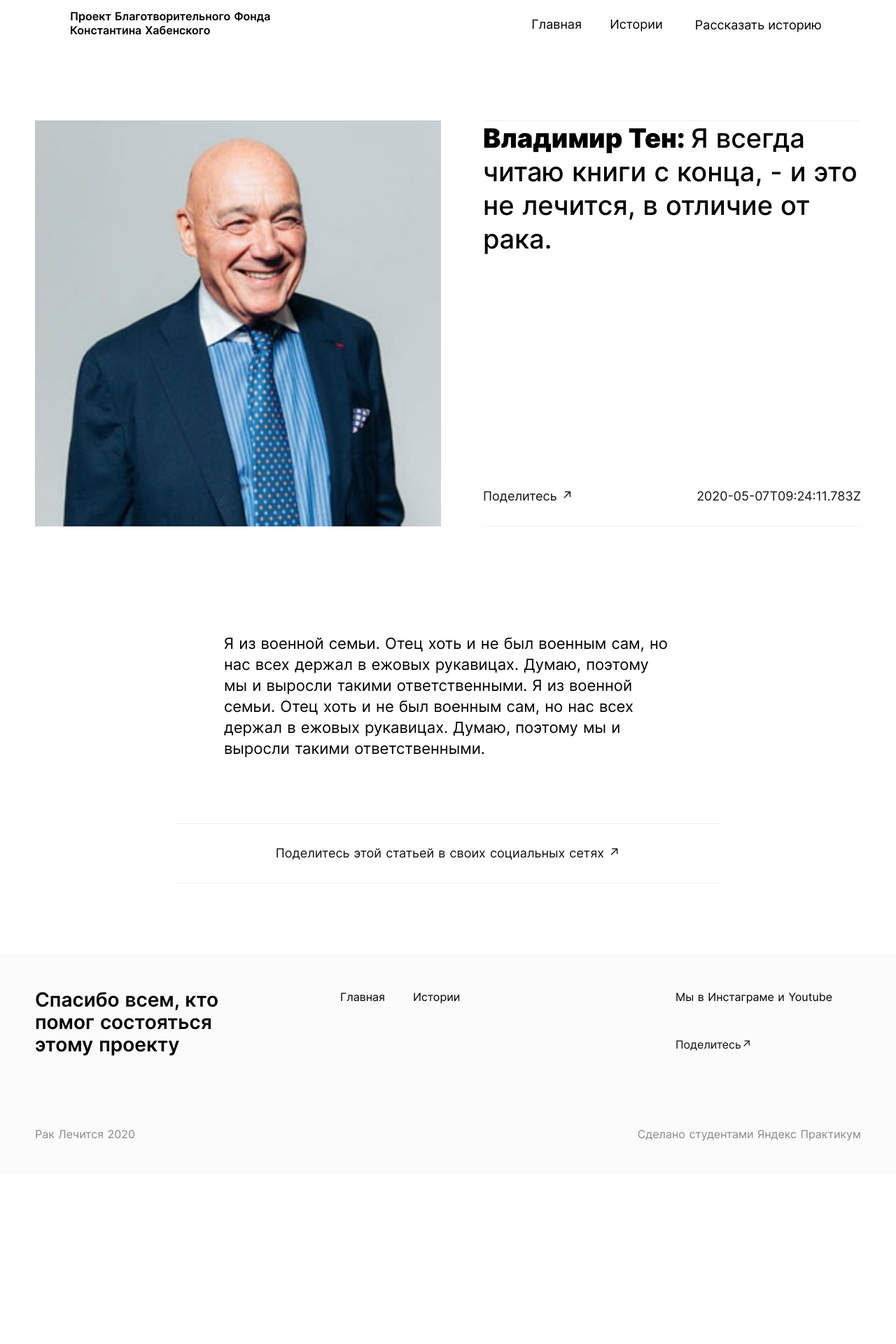
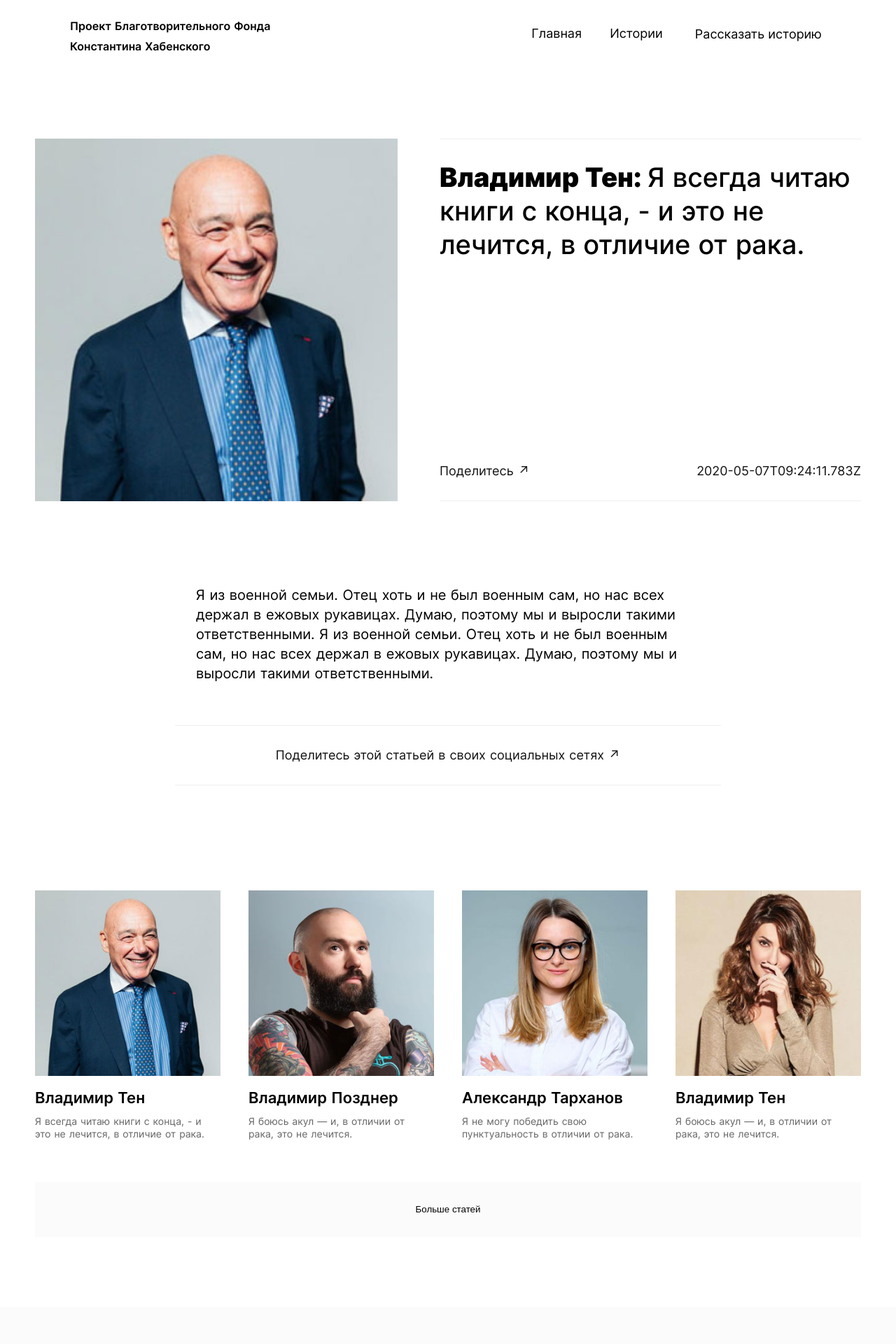
Before and after one commit to ospas312/project_raklechitsa, a Nuxt app: page /stories/1 in a window 1280 px wide. Shown: the top 1920 px of the page at 70% size. Before the commit the page ends 1678 px from the top, so only its background shows below. Built offline with nearby package versions, Linux system fonts and the light colour scheme.

Commit message:
a lot of fixes and changes desc in pull reg

```diff
--- a/components/Header.vue
+++ b/components/Header.vue
@@ -17,7 +17,9 @@
     </div>
     <container class="header__container">
       <h2 class="header__title">
-        Проект Благотворительного Фонда Константина Хабенского
+        <a href="/" class="header__logo-link"
+          >Проект Благотворительного Фонда Константина Хабенского
+        </a>
       </h2>
       <header-menu class="header__menu"></header-menu>
     </container>
@@ -71,6 +73,10 @@ export default {
 .header__title {
   max-width: 340px;
   min-height: 40px;
+}
+
+.header__logo-link {
+  text-decoration: none;
   font-family: Inter;
   font-style: normal;
   font-weight: 600;
@@ -78,7 +84,6 @@ export default {
   line-height: 20px;
   color: black;
 }
-
 .header__menu {
 }
 @media screen and (max-width: 320px) {
--- a/components/Stories.vue
+++ b/components/Stories.vue
@@ -4,7 +4,7 @@
       <h2 class="stories__title">Истории неизлечимых привычек</h2>
       <div class="stories__container">
         <story
-          v-for="story in stories.slice(0, storiesOnMainPage)"
+          v-for="story in stories.slice(0, storiesOnPage)"
           :key="story.id"
           :storyImageSrc="story.storyImageSrcData"
           :storyImageAlt="story.storyImageAltData"
@@ -50,8 +50,35 @@ export default {
   data() {
     return {
       buttonMoreData: 'Больше статей',
-      storiesOnMainPage: 8,
+      storiesOnPage: 8,
+      storiesOnPageDesktop: 8,
+      storiesOnPageTabled: 9,
+      storiesOnPageMobile: 6,
     };
+  },
+  mounted: function() {
+    /*вешаем слушатель на ресайз окна пусть реагирует, нам не жалко */
+    window.addEventListener('resize', () => {
+      if (window.innerWidth > 768) {
+        this.storiesOnPage = this.storiesOnPageDesktop;
+      }
+      if (window.innerWidth <= 768 && window.innerWidth > 320) {
+        this.storiesOnPage = this.storiesOnPageTabled;
+      }
+      if (window.innerWidth <= 320) {
+        this.storiesOnPage = this.storiesOnPageMobile;
+      }
+    });
+    /* При загузке станицы выставляем значение */
+    if (window.innerWidth > 768) {
+      this.storiesOnPage = this.storiesOnPageDesktop;
+    }
+    if (window.innerWidth <= 768 && window.innerWidth > 320) {
+      this.storiesOnPage = this.storiesOnPageTabled;
+    }
+    if (window.innerWidth <= 320) {
+      this.storiesOnPage = this.storiesOnPageMobile;
+    }
   },
 };
 </script>
@@ -163,6 +190,7 @@ export default {
   background-color: #fbfbfb;
   border: 0;
   outline: none;
+  padding: 0;
 }
 @media screen and (max-width: 1280px) {
   .stories__button-more {
--- a/pages/stories/_id.vue
+++ b/pages/stories/_id.vue
@@ -7,7 +7,7 @@
           :src="currentStory[0].storyImageSrcData"
           :alt="currentStory[0].storyImageAltData"
         />
-        <div class="full-story__content">
+
         <p class="full-story__author">
           {{ `${currentStory[0].storyTitleData}:` }}
           <span class="full-story__quote">{{
@@ -15,11 +15,8 @@
           }}</span>
         </p>
         <div class="full-story__inner-container">
-            <a href="#" class="full-story__share"
-              >Поделитесь &UpperRightArrow;</a
-            >
+          <a href="#" class="full-story__share">Поделитесь &UpperRightArrow;</a>
           <p class="full-story__date">{{ currentStory[0].storyDateData }}</p>
-          </div>
         </div>
       </div>
       <p class="full-story__text">{{ currentStory[0].storytextData }}</p>
@@ -29,6 +26,27 @@
           >Поделитесь этой статьей в своих социальных сетях &UpperRightArrow;</a
         >
       </div>
+      <div class="stories__container">
+        <story
+          v-for="story in stories.slice(0, storiesOnPage)"
+          :key="story.id"
+          :storyImageSrc="story.storyImageSrcData"
+          :storyImageAlt="story.storyImageAltData"
+          :storyTitle="story.storyTitleData"
+          :storyQuote="story.storyQuoteData"
+          :storyClass="'story'"
+          :storyImageClass="'story__image'"
+          :storyTitleClass="'story__title'"
+          :storyQuoteClass="'story__quote'"
+          @storyClick="storyClickHandler(story.id)"
+        />
+      </div>
+      <nxt-button
+        @btnClick="$router.push('/stories')"
+        :buttonType="button"
+        :buttonClass="'stories__button-more'"
+        :buttonText="buttonMoreData"
+      />
     </container>
   </section>
 </template>
@@ -36,10 +54,21 @@
 <script>
 import Story from '@/components/ui/Story.vue';
 import Container from '@/components/ui/Container';
+import Button from '@/components/ui/Button.vue';
 export default {
   components: {
     story: Story,
     container: Container,
+    'nxt-button': Button,
+  },
+  data() {
+    return {
+      buttonMoreData: 'Больше статей',
+      storiesOnPage: 4,
+      storiesOnPageDesktop: 4,
+      storiesOnPageTabled: 3,
+      storiesOnPageMobile: 2,
+    };
   },
   computed: {
     stories() {
@@ -50,6 +79,30 @@ export default {
       return this.stories.filter(item => item['id'] === this.$route.params.id);
     },
   },
+  mounted: function() {
+    /*вешаем слушатель на ресайз окна пусть реагирует, нам не жалко */
+    window.addEventListener('resize', () => {
+      if (window.innerWidth > 768) {
+        this.storiesOnPage = this.storiesOnPageDesktop;
+      }
+      if (window.innerWidth <= 768 && window.innerWidth > 320) {
+        this.storiesOnPage = this.storiesOnPageTabled;
+      }
+      if (window.innerWidth <= 320) {
+        this.storiesOnPage = this.storiesOnPageMobile;
+      }
+    });
+    /* При загузке станицы выставляем значение */
+    if (window.innerWidth > 768) {
+      this.storiesOnPage = this.storiesOnPageDesktop;
+    }
+    if (window.innerWidth <= 768 && window.innerWidth > 320) {
+      this.storiesOnPage = this.storiesOnPageTabled;
+    }
+    if (window.innerWidth <= 320) {
+      this.storiesOnPage = this.storiesOnPageMobile;
+    }
+  },
 };
 </script>
 
@@ -58,23 +111,55 @@ export default {
   padding: 100px 0;
 }
 
+@media screen and (max-width: 768px) {
+  .full-story {
+    padding: 80px 0;
+  }
+}
+
 .full-story__container {
   display: grid;
+  grid-template-areas:
+    'image title  '
+    'image container ';
   grid-template-columns: 580px 1fr;
   column-gap: 60px;
 }
 
-.full-story__image {
-  width: 580px;
-  height: 580px;
+@media screen and (max-width: 1280px) {
+  .full-story__container {
+    grid-template-columns: 518px 1fr;
+  }
 }
 
-.full-story__content {
-  display: flex;
-  flex-direction: column;
-  justify-content: space-between;
-  border-top: 1px solid #efefef;
+@media screen and (max-width: 1024px) {
+  .full-story__container {
+    grid-template-columns: 407px 1fr;
   }
+}
+
+@media screen and (max-width: 768px) {
+  .full-story__container {
+    grid-template-areas:
+      'title'
+      'image'
+      'container';
+    grid-template-columns: 1fr;
+    row-gap: 60px;
+    margin: 0 auto;
+  }
+}
+.full-story__image {
+  width: 100%;
+  grid-area: image;
+}
+@media screen and (max-width: 768px) {
+  .full-story__image {
+    width: 420px;
+    justify-self: center;
+  }
+}
+
 .full-story__author {
   font-family: Inter;
   font-style: normal;
@@ -82,8 +167,22 @@ export default {
   font-size: 38px;
   line-height: 48px;
   color: #000000;
-  padding: 0;
+  padding: 30px 0 0;
   margin: 0;
+  grid-area: title;
+  border-top: 1px solid #efefef;
+}
+@media screen and (max-width: 1024px) {
+  .full-story__author {
+    font-size: 30px;
+    line-height: 38px;
+  }
+}
+
+@media screen and (max-width: 768px) {
+  .full-story__author {
+    padding: 20px 24px 0;
+  }
 }
 .full-story__quote {
   font-family: Inter;
@@ -96,10 +195,19 @@ export default {
   margin: 0;
 }
 
+@media screen and (max-width: 1024px) {
+  .full-story__quote {
+    font-size: 30px;
+    line-height: 38px;
+  }
+}
 .full-story__inner-container {
   display: flex;
   justify-content: space-between;
   border-bottom: 1px solid #efefef;
+  grid-area: container;
+  align-self: flex-end;
+  box-sizing: border-box;
 }
 
 .full-story__share {
@@ -128,6 +236,7 @@ export default {
   color: #121212;
   padding: 0;
   margin: 0 0 30px 0;
+  grid-area: date;
 }
 .full-story__text {
   font-family: Inter;
@@ -137,6 +246,28 @@ export default {
   line-height: 30px;
   color: #000000;
   padding: 130px 270px 70px;
+  margin: 0;
+}
+
+@media screen and (max-width: 1280px) {
+  .full-story__text {
+    padding: 120px 230px 60px;
+    font-size: 20px;
+    line-height: 28px;
+  }
+}
+
+@media screen and (max-width: 1024px) {
+  .full-story__text {
+    padding: 90px 142px 46px;
+    font-size: 18px;
+    line-height: 27px;
+  }
+}
+@media screen and (max-width: 768px) {
+  .full-story__text {
+    padding: 100px 24px 80px;
+  }
 }
 .full-story__flying-borders {
   border-top: 1px solid #efefef;
@@ -163,4 +294,117 @@ export default {
 .full-story__share-social:hover {
   opacity: 0.8;
 }
+
+/*stories styles */
+
+.stories__container {
+  margin-top: 160px;
+  display: grid;
+  grid-template-columns: 1fr 1fr 1fr 1fr;
+  column-gap: 40px;
+  row-gap: 70px;
+}
+
+@media screen and (max-width: 1280px) {
+  .stories__container {
+    margin-top: 150px;
+    column-gap: 40px;
+    row-gap: 60px;
+  }
+}
+
+@media screen and (max-width: 1024px) {
+  .stories__container {
+    margin-top: 120px;
+    column-gap: 30px;
+    row-gap: 46px;
+  }
+}
+@media screen and (max-width: 768px) {
+  .stories__container {
+    grid-template-columns: 1fr 1fr 1fr;
+    column-gap: 20px;
+    row-gap: 40px;
+  }
+}
+@media screen and (max-width: 600px) {
+  .stories__container {
+    grid-template-columns: 1fr 1fr;
+  }
+}
+@media screen and (max-width: 320px) {
+  .stories__container {
+    grid-template-columns: 1fr;
+    column-gap: 20px;
+    row-gap: 30px;
+  }
+}
+.stories__title {
+  margin: 0 0 70px 0;
+  max-width: 413px;
+  font-family: Inter;
+  font-style: normal;
+  font-weight: 600;
+  font-size: 32px;
+  line-height: 36px;
+  color: #000000;
+}
+@media screen and (max-width: 1280px) {
+  .stories__title {
+    margin: 0 0 60px 0;
+    font-size: 28px;
+    line-height: 32px;
+  }
+}
+
+@media screen and (max-width: 1024px) {
+  .stories__title {
+    margin: 0 0 46px 0;
+    font-size: 24px;
+    line-height: 28px;
+    box-sizing: border-box;
+  }
+}
+@media screen and (max-width: 768px) {
+  .stories__title {
+    margin: 0 auto 60px;
+    text-align: center;
+  }
+}
+
+@media screen and (max-width: 320px) {
+  .stories__title {
+    margin: 0 auto 40px;
+    font-size: 18px;
+    line-height: 21px;
+  }
+}
+.stories__button-more {
+  width: 100%;
+  min-height: 82px;
+  margin: 70px auto 0px;
+  background-color: #fbfbfb;
+  border: 0;
+  outline: none;
+  padding: 0;
+}
+@media screen and (max-width: 1280px) {
+  .stories__button-more {
+    margin: 60px auto 0px;
+    min-height: 78px;
+  }
+}
+
+@media screen and (max-width: 1024px) {
+  .stories__button-more {
+    margin: 46px auto 0px;
+    min-height: 50px;
+    font-size: 13px;
+    line-height: 20px;
+  }
+}
+
+.stories__button-more:hover {
+  cursor: pointer;
+}
 </style>
--- a/pages/stories/index.vue
+++ b/pages/stories/index.vue
@@ -28,7 +28,7 @@
       </div>
       <stories-nav
         :totalStories="stories.length"
-        :limitPerPage="limitPerPageData"
+        :limitPerPage="storiesOnPage"
         @onPageChange="changeStartIndex"
       >
       </stories-nav>
@@ -51,8 +51,11 @@ export default {
   data() {
     return {
       search: '',
-      limitPerPageData: 8,
+      storiesOnPage: 8,
       startIndex: 0,
+      storiesOnPageDesktop: 8,
+      storiesOnPageTabled: 9,
+      storiesOnPageMobile: 6,
     };
   },
   computed: {
@@ -67,13 +70,13 @@ export default {
       return this.stories.length;
     },
     pagesAmount() {
-      return Math.ceil(this.totalStories / this.limitPerPage);
+      return Math.ceil(this.totalStories / this.storiesOnPage);
     },
     storiesToRender() {
       return this.stories.filter(
         (item, index) =>
           index >= this.startIndex &&
-          index <= this.startIndex + this.limitPerPageData - 1
+          index <= this.startIndex + this.storiesOnPage - 1
       );
     },
     filteredList: function() {
@@ -87,17 +90,42 @@ export default {
   methods: {
     changeStartIndex(index) {
       console.log('on page:', index);
-      this.startIndex = (index - 1) * this.limitPerPageData;
+      this.startIndex = (index - 1) * this.storiesOnPage;
     },
     storyClickHandler(id) {
       this.$router.push(`/stories/${id}`);
     },
+  },
+  mounted: function() {
+    /*вешаем слушатель на ресайз окна пусть реагирует, нам не жалко */
+    window.addEventListener('resize', () => {
+      if (window.innerWidth > 768) {
+        this.storiesOnPage = this.storiesOnPageDesktop;
+      }
+      if (window.innerWidth <= 768 && window.innerWidth > 320) {
+        this.storiesOnPage = this.storiesOnPageTabled;
+      }
+      if (window.innerWidth <= 320) {
+        this.storiesOnPage = this.storiesOnPageMobile;
+      }
+    });
+    /* При загузке станицы выставляем значение */
+    if (window.innerWidth > 768) {
+      this.storiesOnPage = this.storiesOnPageDesktop;
+    }
+    if (window.innerWidth <= 768 && window.innerWidth > 320) {
+      this.storiesOnPage = this.storiesOnPageTabled;
+    }
+    if (window.innerWidth <= 320) {
+      this.storiesOnPage = this.storiesOnPageMobile;
+    }
   },
 };
 </script>
 
 <style scoped>
 .stories-index-container {
+  margin: 100px 0 0;
   font-family: 'Inter', monospace;
   -ms-text-size-adjust: 100%;
   -webkit-text-size-adjust: 100%;
@@ -184,42 +212,6 @@ export default {
   margin-top: 60px;
 }
 
-/*<<<<<<< section_tellstory
-.stories__search-container {
-  margin: 60px 0 70px;
-  display: flex;
-}
-
-.stories__search-input {
-  width: 1074px;
-  box-sizing: border-box;
-  border: 1px solid #e8e8e8;
-  min-height: 52px;
-  padding: 0 15px;
-  font-style: normal;
-  font-weight: normal;
-  font-size: 18px;
-  line-height: 20px;
-}
-
-.stories__search-button {
-  width: 226px;
-  min-height: 52px;
-  background-color: #613a93;
-  color: white;
-  font-weight: 500;
-  font-size: 16px;
-  line-height: 19px;
-  text-align: center;
-  margin-left: 20px;
-}
-
-.stories__search-button:hover {
-  opacity: 0.9;
-  transition: opacity 0.3s ease;
-}
-
-*/
 @media screen and (max-width: 1280px) {
   .stories__container {
     column-gap: 40px;
```
Lines whose indentation alone changed are shown as unchanged.
